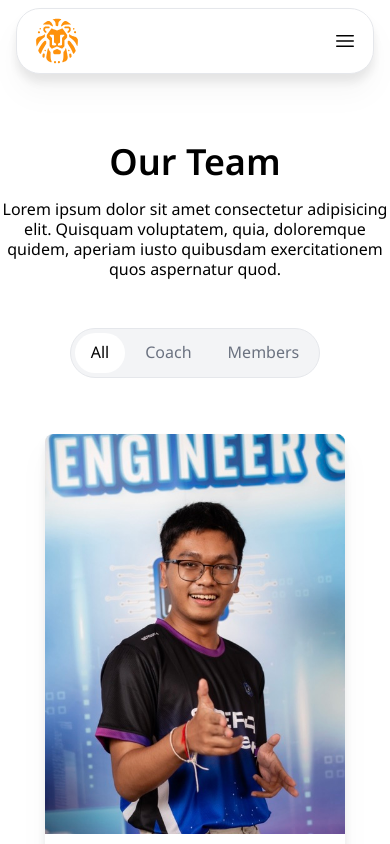
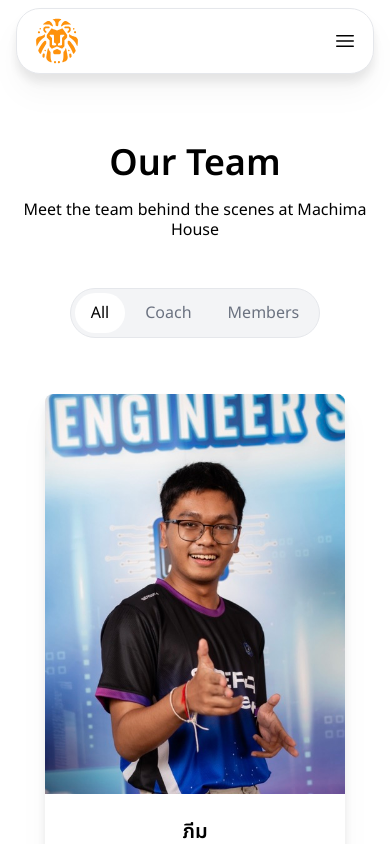
Before and after one commit to Kentakoong/Machima-SS4-Website, a Next.js app: page /team in a window 390 px wide. Built offline with nearby package versions, Linux system fonts and the light colour scheme.

Commit message:
fix responsive

```diff
--- a/src/app/moments/page.tsx
+++ b/src/app/moments/page.tsx
@@ -7,7 +7,7 @@ export default function Moments() {
         <h1 className="text-4xl font-semibold">Moments</h1>
         <p className="mt-4 leading-5">Moments. At Machima House</p>
       </section>
-      <section className="mx-auto mt-12 grid w-full max-w-5xl justify-center gap-6 sm:grid-cols-3 lg:grid-cols-4">
+      <section className="mx-auto mt-12 grid w-full max-w-5xl justify-center gap-6 px-4 sm:grid-cols-3 md:px-0 lg:grid-cols-4">
         {[...Array(60)].map((_, idx) => (
           <div className="relative h-96 w-full sm:max-w-64" key={idx}>
             <Image
--- a/src/app/team/page.tsx
+++ b/src/app/team/page.tsx
@@ -9,13 +9,11 @@ export default function Team() {
   const [filter, setFilter] = useState("all");
 
   return (
-    <main className="pt-20">
+    <main className="px-4 pt-20 xl:px-0">
       <section className="mx-auto mt-16 flex max-w-xl flex-col items-center justify-center text-center">
         <h1 className="text-4xl font-semibold">Our Team</h1>
         <p className="mt-4 leading-5">
-          Lorem ipsum dolor sit amet consectetur adipisicing elit. Quisquam
-          voluptatem, quia, doloremque quidem, aperiam iusto quibusdam
-          exercitationem quos aspernatur quod.
+          Meet the team behind the scenes at Machima House
         </p>
       </section>
       <section className="mx-auto mt-12 flex flex-col items-center justify-center">
```
